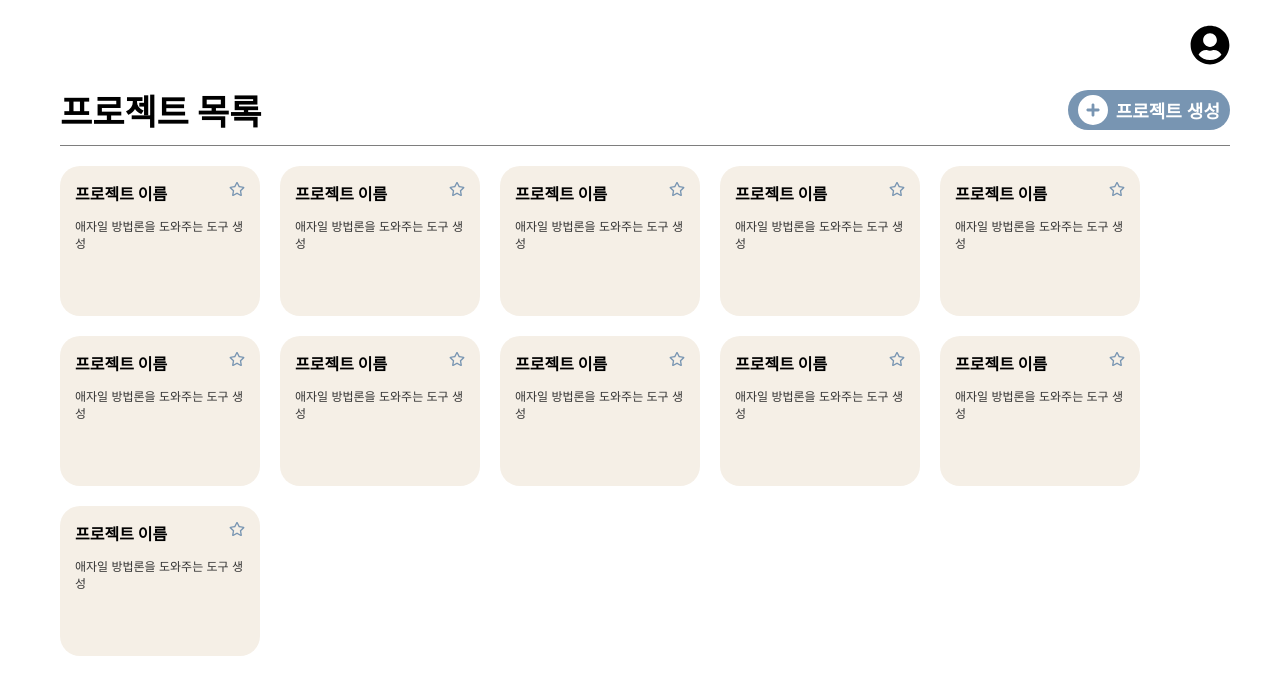
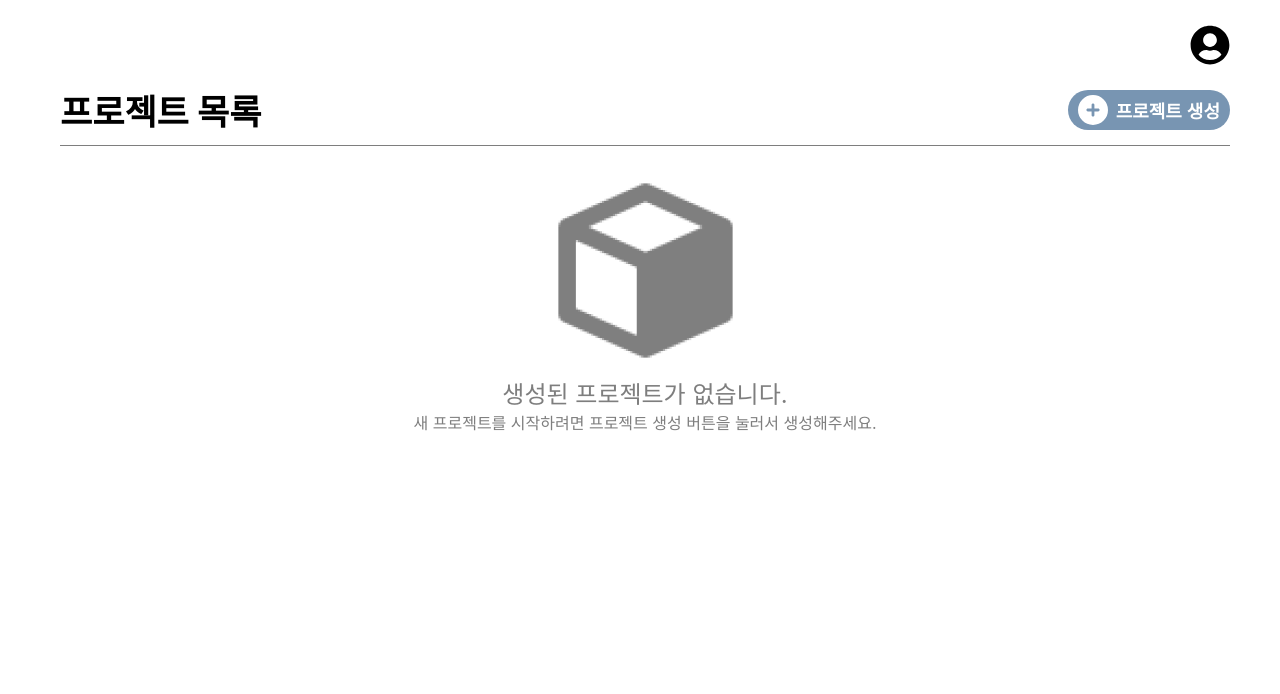
Before and after one commit to SoftwareEngineering-jnu1/AgileSupportProgram, a React (Create React App) app: page /project in a window 1280 px wide. Shown: the top 694 px of the page. Built offline with nearby package versions, Linux system fonts and the light colour scheme; a web font is replaced by a local one.

Commit message:
feat: 임시로 프로젝트 생성 버튼 누르면 페이지 변환되게 설정

```diff
--- a/src/pages/ProjectListPage/index.tsx
+++ b/src/pages/ProjectListPage/index.tsx
@@ -11,7 +11,7 @@ import ProjectList from "./ProjectList";
 import EmptyProject from "./EmptyProject";
 
 const ProjectListPage = () => {
-  const [hasProject, setHasProject] = useState(true);
+  const [hasProject, setHasProject] = useState(false);
 
   return (
     <Wrapper>
@@ -38,6 +38,7 @@ const ProjectListPage = () => {
             bgColor="#7895B2"
             color="#fff"
             style={{ fontWeight: "bold", height: "40px" }}
+            onClick={() => setHasProject(!hasProject)}
           >
             <FaCirclePlus size={30} />
             프로젝트 생성
```
